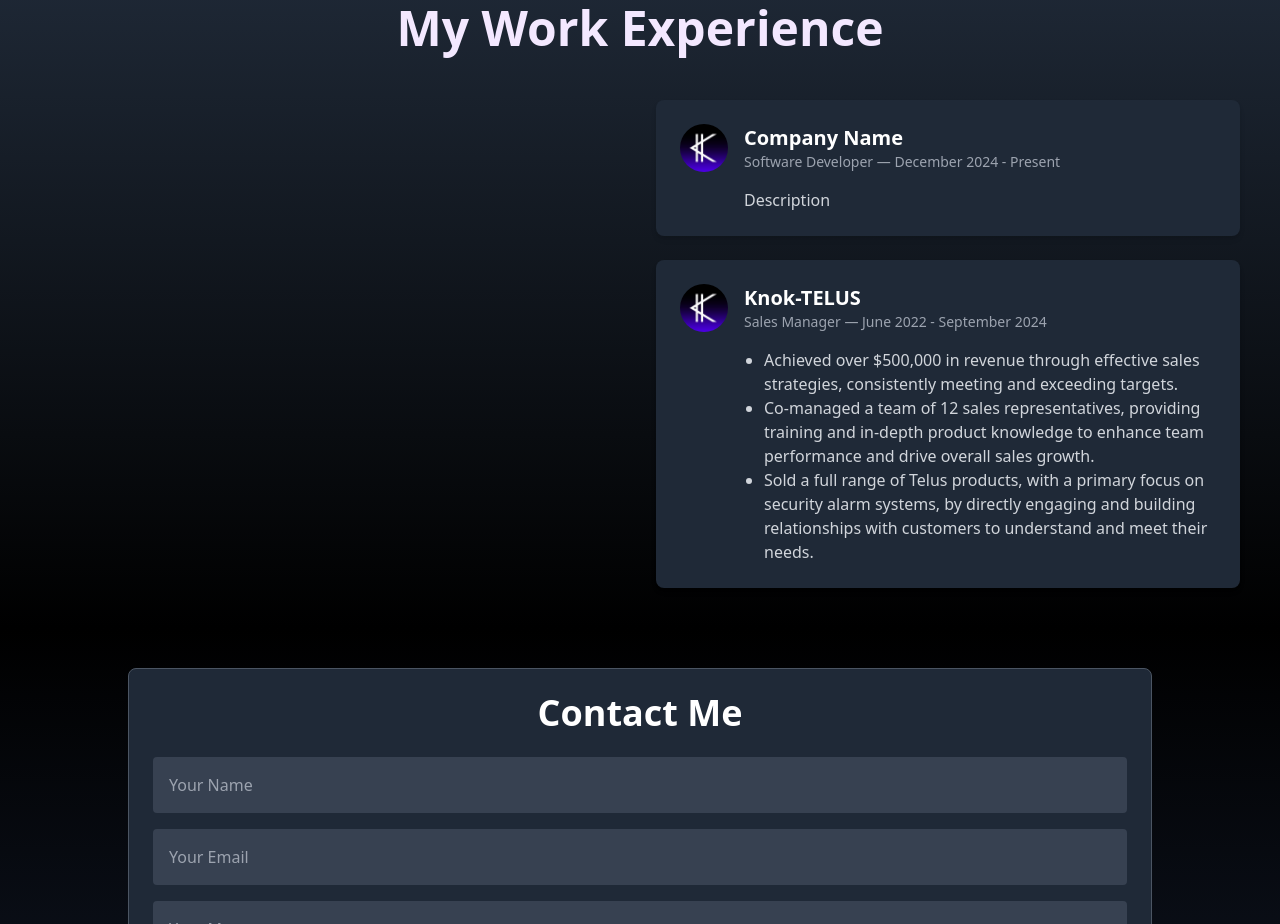
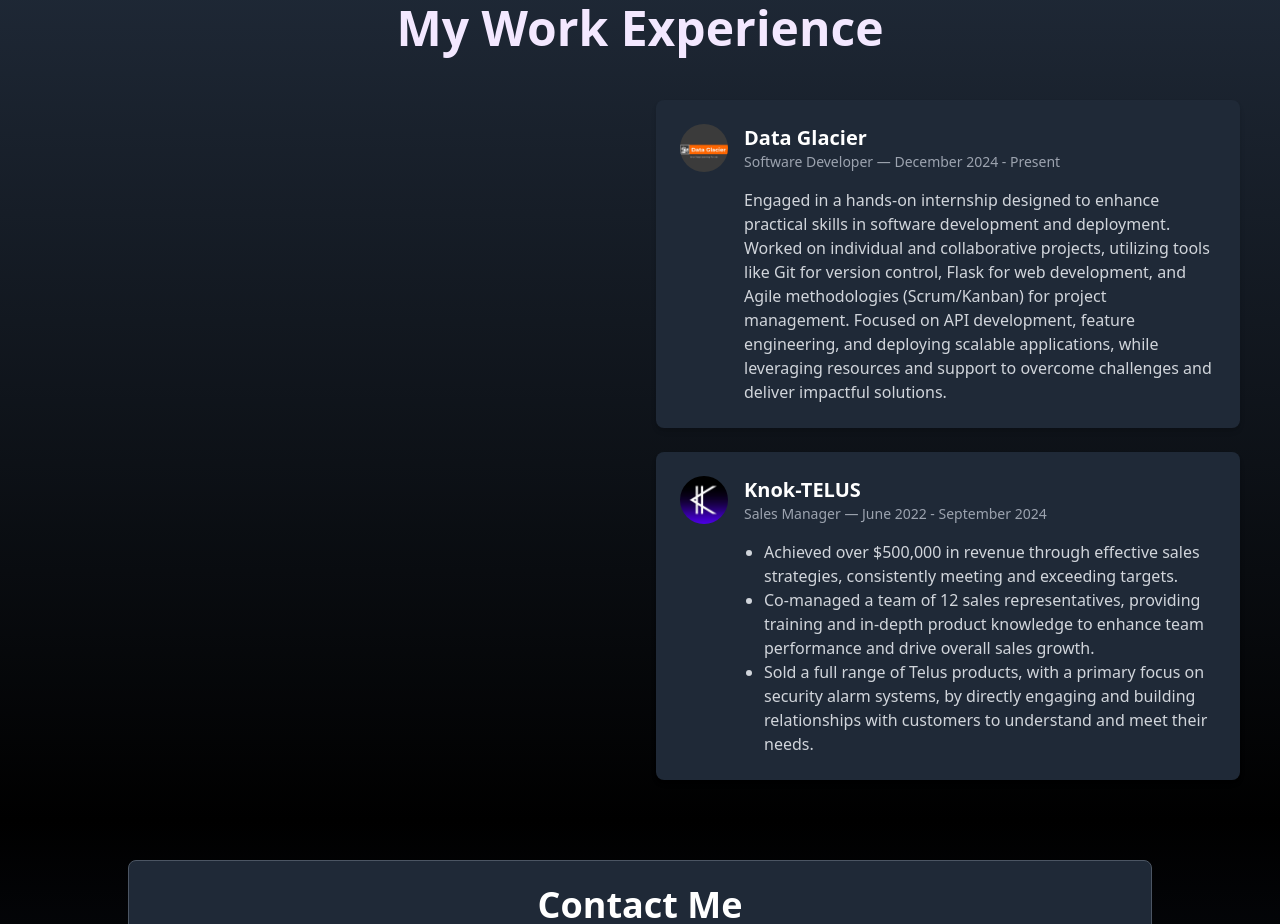
Before and after one commit to Jastegh/Personal-Portfolio, a React (Vite) app: page / in a window 1280 px wide. Shown: the part 2120-3044 px from the top of the page. Built offline with nearby package versions, Linux system fonts and the light colour scheme.

Commit message:
added data glacier experience

```diff
--- a/src/components/WorkExperience.jsx
+++ b/src/components/WorkExperience.jsx
@@ -1,5 +1,7 @@
 import React from "react";
 import knok from '/src/assets/knoklife_logo.png'
+import dataglacier from '/src/assets/data_glacier.png'
+
 
 
 const WorkExperience = () => {
@@ -26,16 +28,16 @@
             {/* Icon or Logo */}
 
             <img
-            src={knok}
-            alt="Knok"
+            src={dataglacier}
+            alt="Data Glacier Logo"
             className="w-12 h-12 rounded-full mr-4 object-cover"
             />
             <div>
-              <h3 className="text-xl font-bold">Company Name</h3>
+              <h3 className="text-xl font-bold">Data Glacier</h3>
               <p className="text-sm text-gray-400">
                 Software Developer — December 2024 - Present
               </p>
-              <p className="text-gray-300 mt-4">Description</p>
+              <p className="text-gray-300 mt-4">Engaged in a hands-on internship designed to enhance practical skills in software development and deployment. Worked on individual and collaborative projects, utilizing tools like Git for version control, Flask for web development, and Agile methodologies (Scrum/Kanban) for project management. Focused on API development, feature engineering, and deploying scalable applications, while leveraging resources and support to overcome challenges and deliver impactful solutions.</p>
             </div>
           </div>
 
```
Also changed, not shown: src/assets/data_glacier.png (added).
